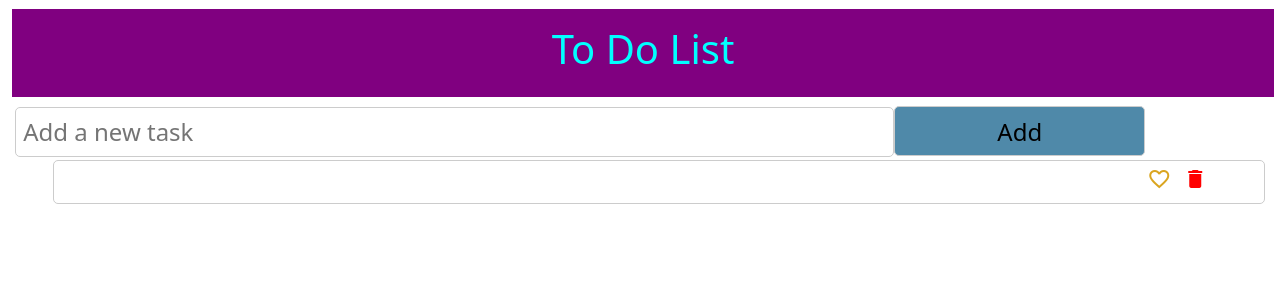
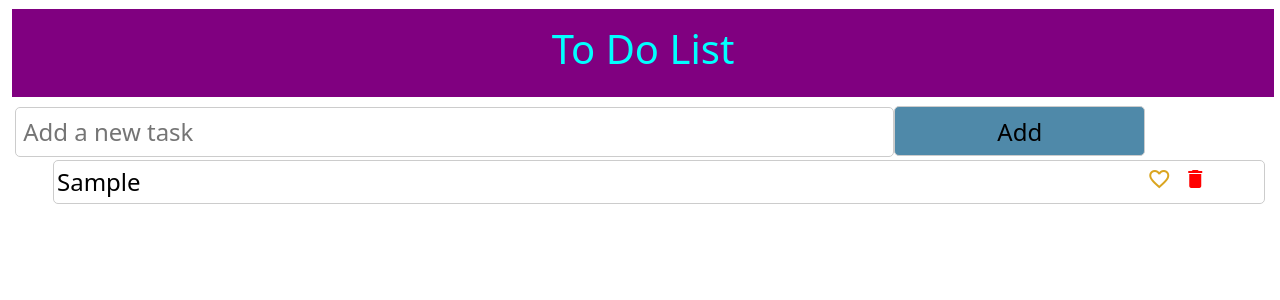
Before and after one commit to yojulab/with_vue, a Vue app: page / in a window 1280 px wide. Both pictures are taken after typing "Sample" into the empty fields and a click on the button "Add". Shown: the top 300 px of the page. Built offline with nearby package versions, Linux system fonts and the light colour scheme.

Commit message:
change some files

```diff
--- a/src/App.vue
+++ b/src/App.vue
@@ -5,8 +5,9 @@
 </template>
 
 <script>
+import TodoListEvents from "./components/todoListEventsApp/todoListEventsApp.vue";
 import TodoList from "./components/todoListApp/TodoListApp.vue";
-import TodoListEvents from "./components/todoListEventsApp/todoListEventsApp.vue";
+import TodoListApp_JS from "./components/todoListApp_JS/todoListApp_JS.vue";
 import WeatherApp from "./components/weatherApp/WeatherApp.vue";
 import CoronaApp from "./components/coronaApp/CoronaApp.vue";
 
@@ -14,7 +15,7 @@ export default {
   name: "App",
   data() {
     return {
-      currentApp: "TodoListEvents",
+      currentApp: "TodoListApp_JS",
     };
   },
   components: {
@@ -22,6 +23,7 @@ export default {
     TodoListEvents,
     WeatherApp,
     CoronaApp,
+    TodoListApp_JS,
   },
 };
 </script>
--- /dev/null
+++ b/src/components/todoListApp_JS/todoListApp_JS.vue
@@ -0,0 +1,162 @@
+<template>
+  <div class="wrapper">
+    <header>
+      <h1>To Do List</h1>
+    </header>
+    <section>
+      <div class="inputext-container">
+        <input
+          type="text"
+          id="inputext"
+          placeholder="Add a new task"
+          @keypress.enter="addItem"
+          ref="refInputText"
+        />
+        <button id="add-button" @click="addItem">Add</button>
+      </div>
+      <div class="list-container">
+        <ul id="items">
+          <template v-for="(task, index) in todoList" :key="index">
+            <li class="item">
+              <span class="task">{{ task }}</span>
+              <span class="manage">
+                <span class="like">
+                  <i class="material-icons" @click="btnFavorite"
+                    >favorite_border</i
+                  >
+                </span>
+                <span class="delete">
+                  <i class="material-icons" @click="btnDelete">delete</i>
+                </span>
+              </span>
+            </li>
+          </template>
+        </ul>
+      </div>
+    </section>
+  </div>
+</template>
+
+<script>
+export default {
+  components: {},
+  data() {
+    return {
+      todoText: "",
+      todoList: [],
+      item: {
+        task: "",
+        like: "favorite_border",
+      },
+    };
+  },
+  methods: {
+    btnDelete(event) {
+      console.log(event.target.innerText);
+
+      // console.log(event.target.parentElement.parentElement.innerHTML);
+      const item = event.target.parentElement.parentElement.parentElement;
+      item.remove();
+    },
+    btnFavorite(event) {
+      console.log(event.target);
+      const target = event.target;
+      // console.log(`favorite : ${target.innerText}`);
+      if (target.innerText === "favorite_border") {
+        target.innerText = "favorite";
+      } else {
+        target.innerText = "favorite_border";
+      }
+    },
+    inputTextFocus() {
+      const target = this.$refs.refInputText;
+      console.log(`inputTextFocus : ${target}`);
+
+      this.todoList.push(target.value);
+
+      target.value = "";
+      target.focus();
+    },
+    addItem(event) {
+      console.log(`keyEnter : ${event.target}`);
+      this.inputTextFocus();
+    },
+  },
+};
+</script>
+
+<style>
+@import url("https://fonts.googleapis.com/icon?family=Material+Icons");
+
+* {
+  margin: 3px;
+  padding: 0;
+  outline: none;
+}
+
+.wrapper {
+  width: 100%;
+  height: 100%;
+  display: flex;
+  flex-direction: column;
+}
+header {
+  color: aqua;
+  background-color: purple;
+  padding: 1em;
+  display: flex;
+  align-items: center;
+  justify-content: center;
+}
+
+#inputext {
+  width: 70%;
+  height: 50px;
+  border: 1px solid #ccc;
+  border-radius: 5px;
+  padding: 0.3em;
+  font-size: 1.5em;
+  background-color: #fff;
+  color: #000;
+}
+#add-button {
+  width: 20%;
+  height: 50px;
+  border: 1px solid #ccc;
+  border-radius: 5px;
+  padding: 0.3em;
+  font-size: 1.5em;
+  background-color: rgb(79, 137, 169);
+  color: #000;
+}
+#add-button:hover {
+  cursor: pointer;
+  background-color: rgb(157, 69, 167);
+  color: #fff;
+}
+#items li {
+  display: flex;
+  border: 1px solid #ccc;
+  border-radius: 5px;
+  font-size: 1.5em;
+  background-color: #fff;
+  color: #000;
+  align-items: center;
+}
+.task {
+  flex: 9;
+}
+.manage {
+  flex: 1;
+}
+
+.like i {
+  color: goldenrod;
+}
+.delete i {
+  color: red;
+}
+.material-icons:hover {
+  cursor: pointer;
+}
+</style>
```
Also changed, not shown: 1 other file (tests, documents, lock files or other folders).
